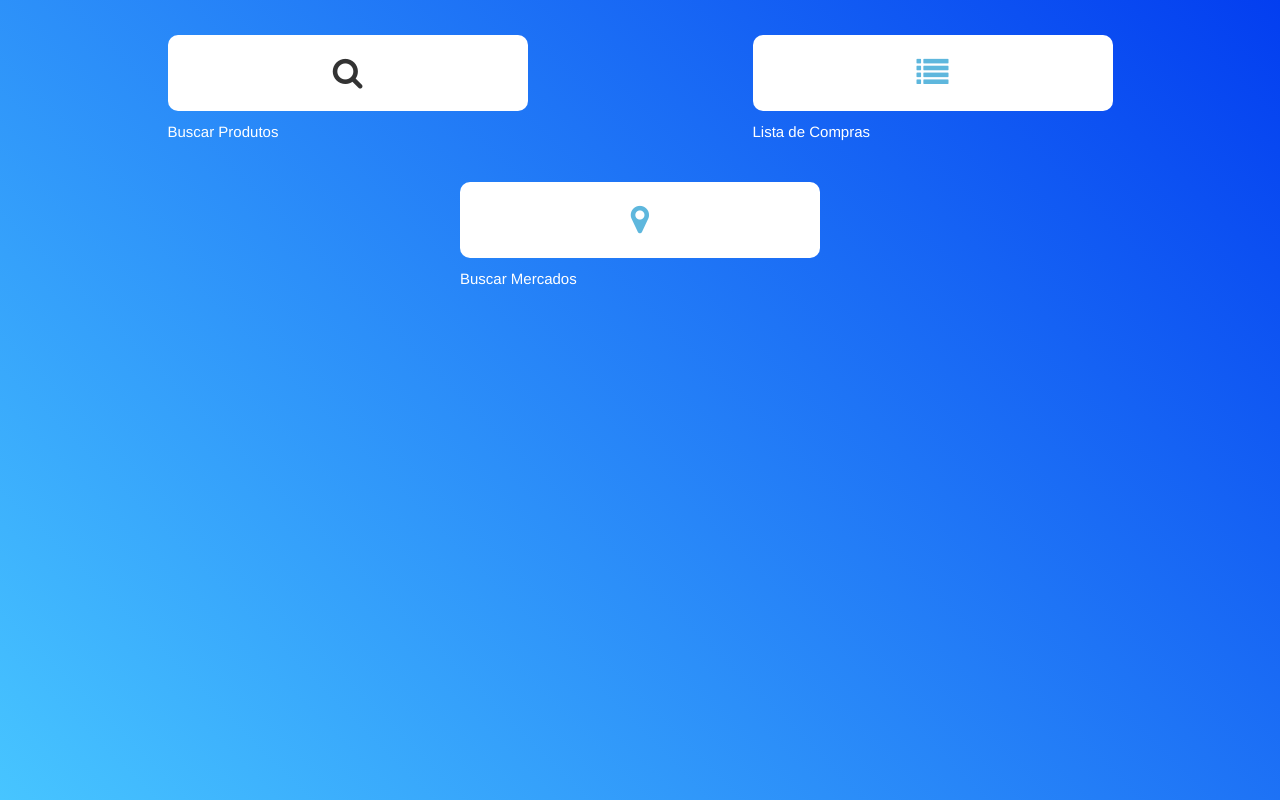
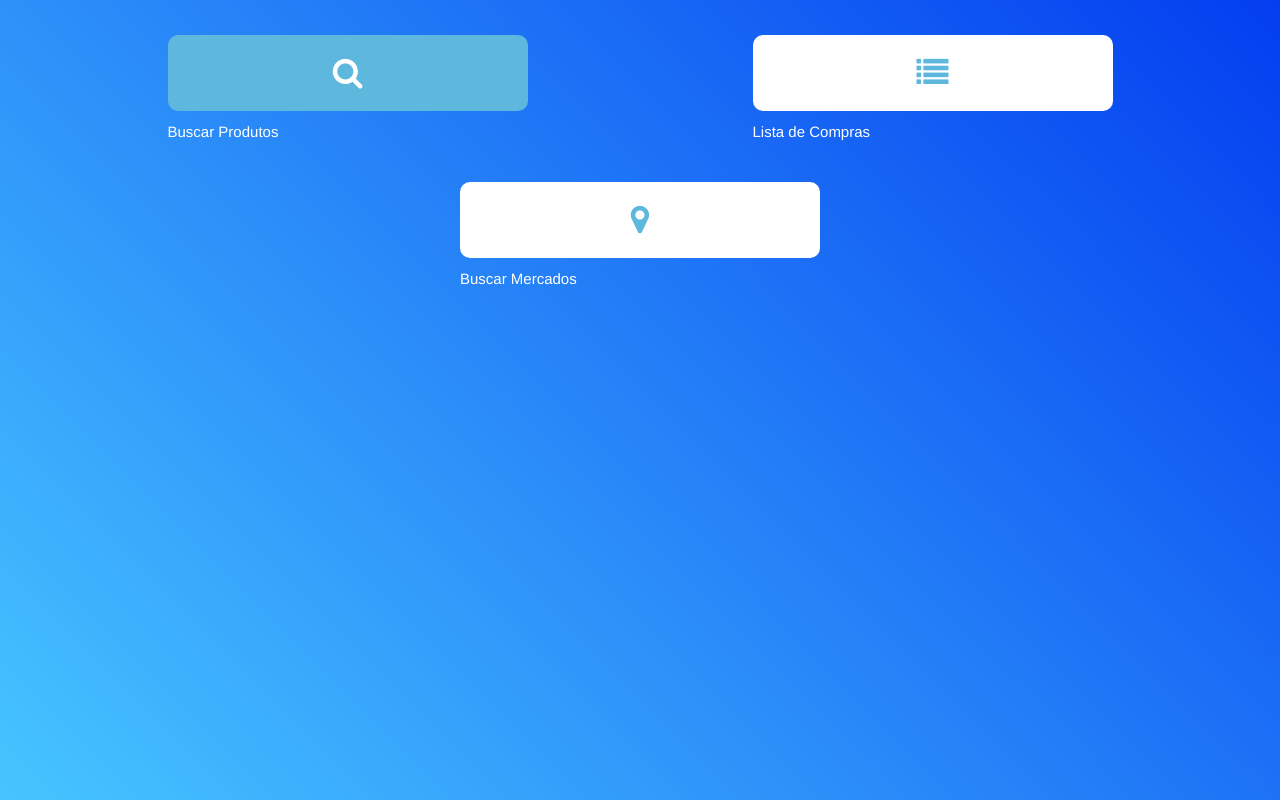
Before and after one commit to ravicsousa/InfoDesconto-UserApp, a plain HTML site: page tela-principal.html in a window 1280 px wide. In both pictures the pointer is over the button 347 px from the left and 73 px from the top of the page. Drawn offline with nearby package versions, Linux system fonts and the light colour scheme.

Commit message:
Btn Tela Principal Hover, Active, Focus

```diff
--- a/css/style.css
+++ b/css/style.css
@@ -79,6 +79,11 @@ html {
     border-radius: 10px;
 }
 
+.btn-tp:hover, .btn-tp:focus, .btn-tp:active{
+    background-color: #5eb7dd;
+    color: white;
+}
+
 .fa{
     font-size: xx-large
 }
```
